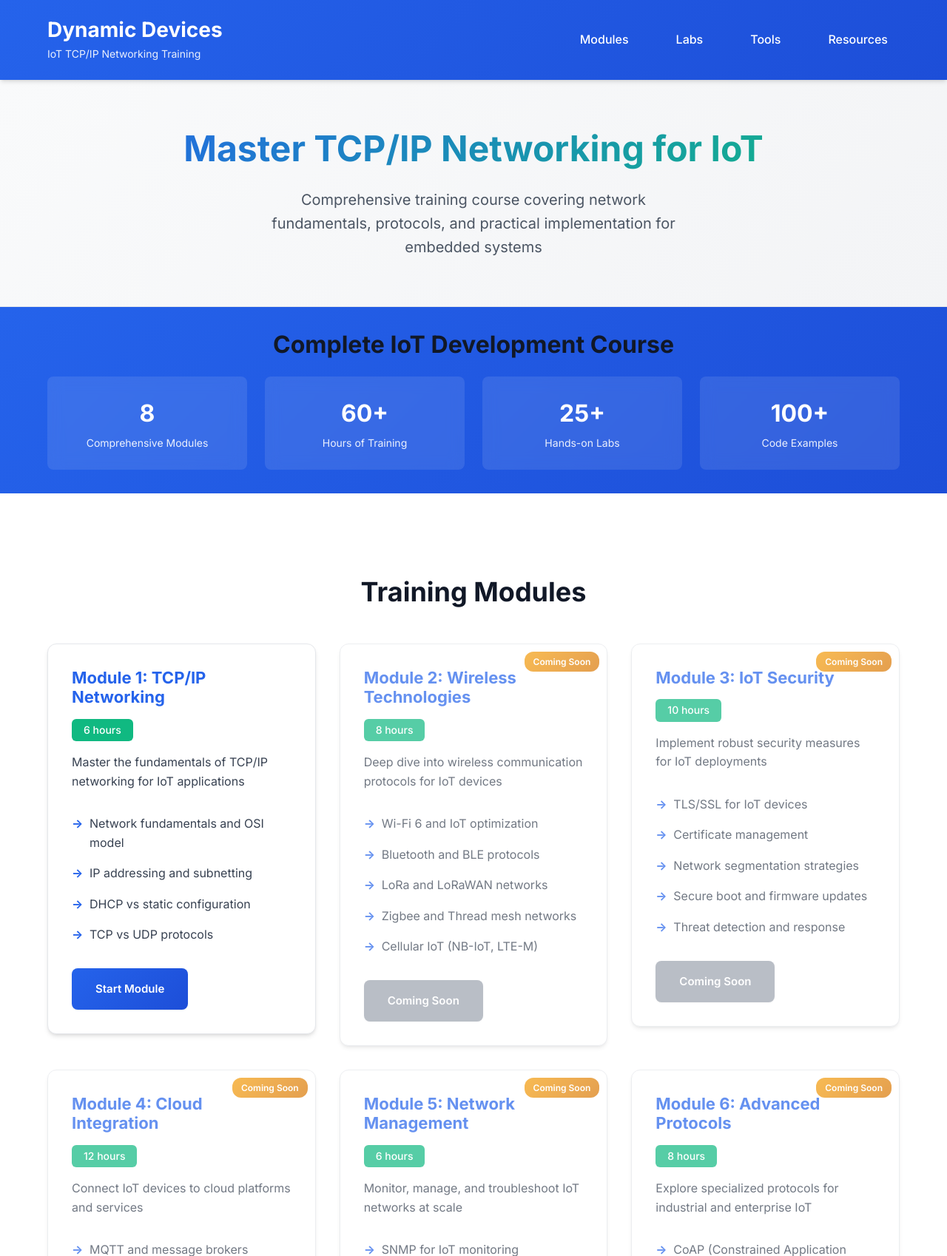
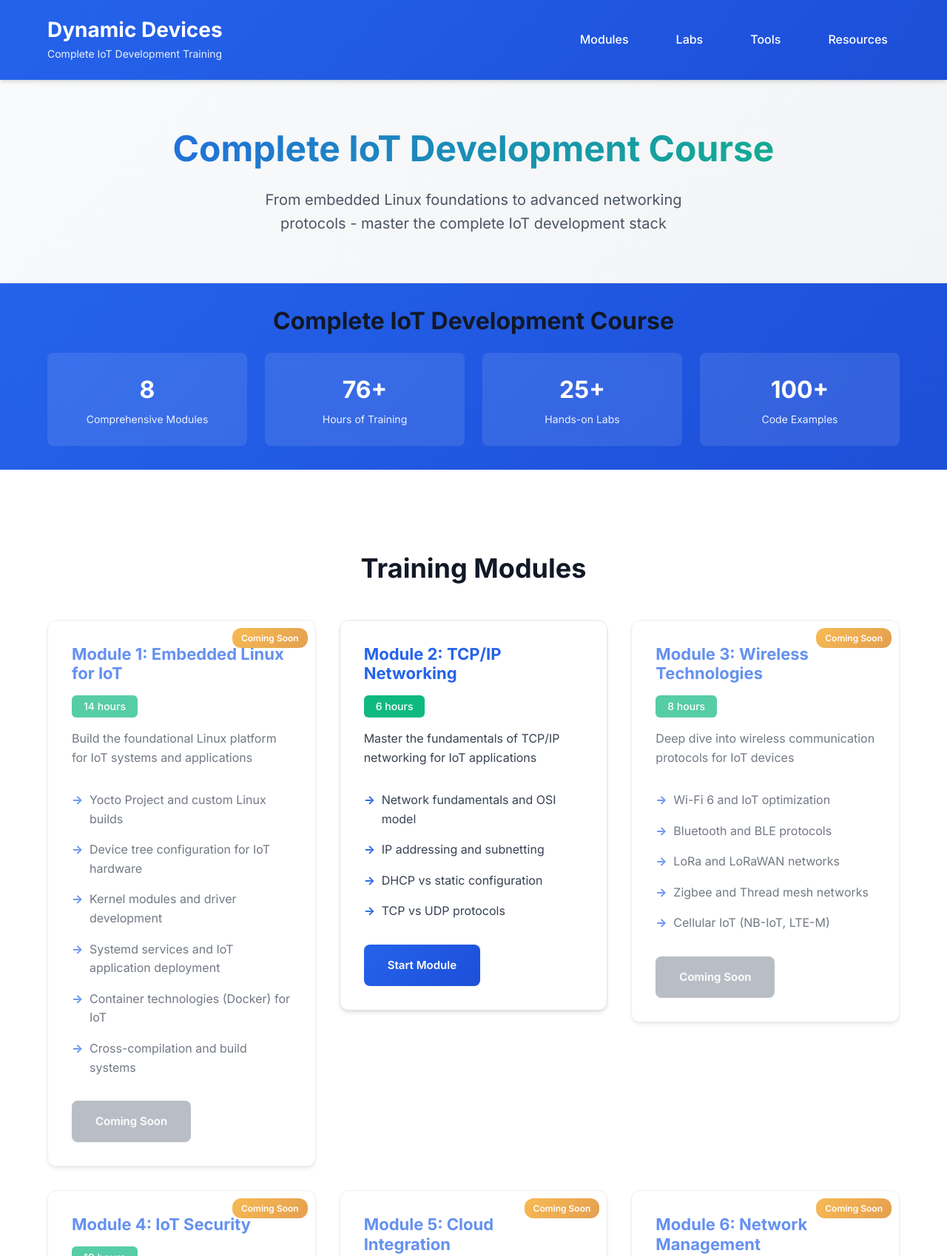
Before and after one commit to DynamicDevices/iot-training-course, a website: page index.html in a window 1280 px wide. Shown: the top 1698 px of the page at 74% size. Drawn offline with Linux system fonts and the light colour scheme.

Commit message:
feat: Reorganize course structure with Embedded Linux as Module 1
- Move Embedded Linux to Module 1 (foundational platform)
- Shift TCP/IP Networking to Module 2 (builds on Linux foundation)
- Renumber all subsequent modules accordingly
- Update course title to 'Complete IoT Development Training'
- Maintain logical progression from platform → networking → applications
- Keep existing TCP/IP content accessible via current module1.html path

Course progression now follows logical order:
1. Embedded Linux (platform foundation)
2. TCP/IP Networking (communication layer)
3. Wireless Technologies (connectivity options)
4. IoT Security (protection layer)
5. Cloud Integration (application layer)
6. Network Management (operations)
7. Advanced Protocols (specialized applications)
8. Real-Time Operating Systems (deterministic systems)

```diff
--- a/index.html
+++ b/index.html
@@ -80,7 +80,7 @@
             <div class="header-content">
                 <div class="logo">
                     <h1><a href="index.html">Dynamic Devices</a></h1>
-                    <span>IoT TCP/IP Networking Training</span>
+                    <span>Complete IoT Development Training</span>
                 </div>
                 <nav class="nav">
                     <a href="#modules">Modules</a>
@@ -95,8 +95,8 @@
     <main>
         <section class="hero">
             <div class="container">
-                <h1>Master TCP/IP Networking for IoT</h1>
-                <p class="hero-subtitle">Comprehensive training course covering network fundamentals, protocols, and practical implementation for embedded systems</p>
+                <h1>Complete IoT Development Course</h1>
+                <p class="hero-subtitle">From embedded Linux foundations to advanced networking protocols - master the complete IoT development stack</p>
             </div>
         </section>
 
@@ -109,7 +109,7 @@
                         <div class="stat-label">Comprehensive Modules</div>
                     </div>
                     <div class="stat-item">
-                        <span class="stat-number">60+</span>
+                        <span class="stat-number">76+</span>
                         <div class="stat-label">Hours of Training</div>
                     </div>
                     <div class="stat-item">
@@ -128,8 +128,23 @@
             <div class="container">
                 <h2>Training Modules</h2>
                 <div class="sessions-grid">
+                    <div class="session-card coming-soon">
+                        <h3>Module 1: Embedded Linux for IoT</h3>
+                        <div class="session-duration">14 hours</div>
+                        <p>Build the foundational Linux platform for IoT systems and applications</p>
+                        <ul>
+                            <li>Yocto Project and custom Linux builds</li>
+                            <li>Device tree configuration for IoT hardware</li>
+                            <li>Kernel modules and driver development</li>
+                            <li>Systemd services and IoT application deployment</li>
+                            <li>Container technologies (Docker) for IoT</li>
+                            <li>Cross-compilation and build systems</li>
+                        </ul>
+                        <a href="#" class="session-link">Coming Soon</a>
+                    </div>
+
                     <div class="session-card">
-                        <h3>Module 1: TCP/IP Networking</h3>
+                        <h3>Module 2: TCP/IP Networking</h3>
                         <div class="session-duration">6 hours</div>
                         <p>Master the fundamentals of TCP/IP networking for IoT applications</p>
                         <ul>
@@ -142,7 +157,7 @@
                     </div>
 
                     <div class="session-card coming-soon">
-                        <h3>Module 2: Wireless Technologies</h3>
+                        <h3>Module 3: Wireless Technologies</h3>
                         <div class="session-duration">8 hours</div>
                         <p>Deep dive into wireless communication protocols for IoT devices</p>
                         <ul>
@@ -156,7 +171,7 @@
                     </div>
 
                     <div class="session-card coming-soon">
-                        <h3>Module 3: IoT Security</h3>
+                        <h3>Module 4: IoT Security</h3>
                         <div class="session-duration">10 hours</div>
                         <p>Implement robust security measures for IoT deployments</p>
                         <ul>
@@ -170,7 +185,7 @@
                     </div>
 
                     <div class="session-card coming-soon">
-                        <h3>Module 4: Cloud Integration</h3>
+                        <h3>Module 5: Cloud Integration</h3>
                         <div class="session-duration">12 hours</div>
                         <p>Connect IoT devices to cloud platforms and services</p>
                         <ul>
@@ -184,7 +199,7 @@
                     </div>
 
                     <div class="session-card coming-soon">
-                        <h3>Module 5: Network Management</h3>
+                        <h3>Module 6: Network Management</h3>
                         <div class="session-duration">6 hours</div>
                         <p>Monitor, manage, and troubleshoot IoT networks at scale</p>
                         <ul>
@@ -198,7 +213,7 @@
                     </div>
 
                     <div class="session-card coming-soon">
-                        <h3>Module 6: Advanced Protocols</h3>
+                        <h3>Module 7: Advanced Protocols</h3>
                         <div class="session-duration">8 hours</div>
                         <p>Explore specialized protocols for industrial and enterprise IoT</p>
                         <ul>
@@ -207,21 +222,6 @@
                             <li>Modbus TCP/IP integration</li>
                             <li>Time-sensitive networking (TSN)</li>
                             <li>IPv6 for IoT scalability</li>
-                        </ul>
-                        <a href="#" class="session-link">Coming Soon</a>
-                    </div>
-
-                    <div class="session-card coming-soon">
-                        <h3>Module 7: Embedded Linux for IoT</h3>
-                        <div class="session-duration">14 hours</div>
-                        <p>Build and deploy Linux-based IoT systems with networking capabilities</p>
-                        <ul>
-                            <li>Yocto Project and custom Linux builds</li>
-                            <li>Device tree configuration for IoT hardware</li>
-                            <li>Kernel modules and driver development</li>
-                            <li>Systemd services and IoT application deployment</li>
-                            <li>Container technologies (Docker) for IoT</li>
-                            <li>Cross-compilation and build systems</li>
                         </ul>
                         <a href="#" class="session-link">Coming Soon</a>
                     </div>
```
